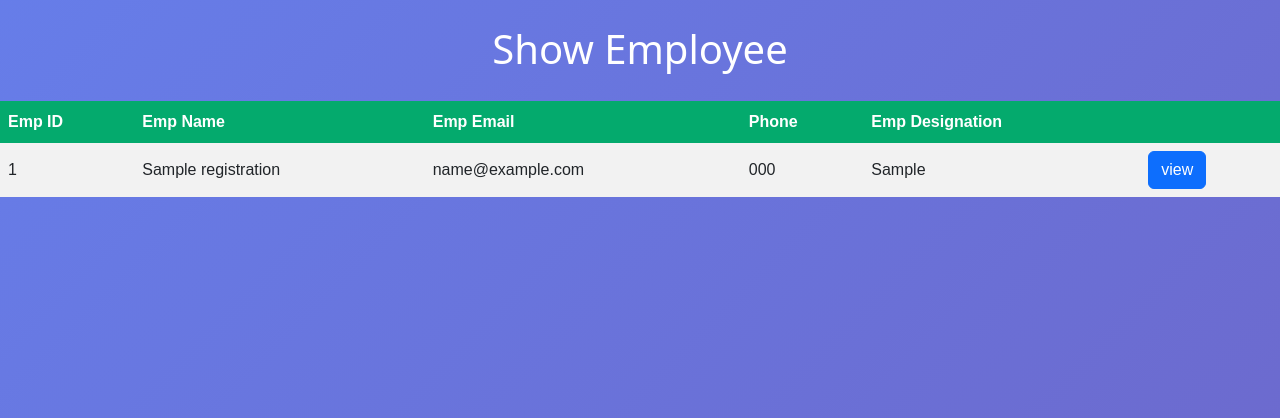
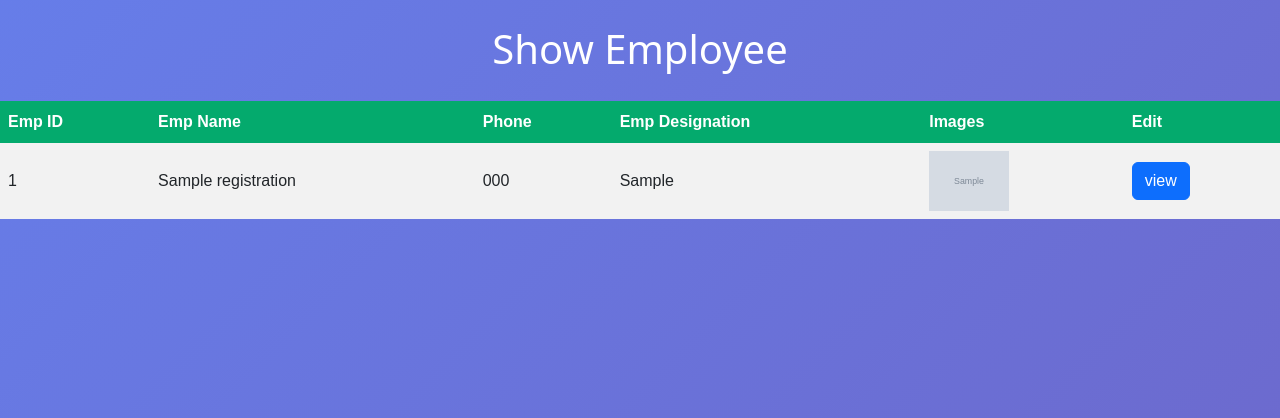
Before and after one commit to random9900/Erp_app, a Flask app: page /admin_showemp in a window 1280 px wide. Shown: the part 75-493 px from the top of the page. Run offline with Flask 3, Linux system fonts and the light colour scheme; tables that the repository leaves empty or names only in its code hold one stand-in row (values such as "Sample post"); grey boxes marked "Sample" are stand-in pictures; some libraries are stand-ins or nearby versions.

Commit message:
Updated admin templates and added uploads folder

```diff
--- a/app.py
+++ b/app.py
@@ -55,7 +55,7 @@ def admin_add_emp():
 @app.route('/admin_showemp')
 def admin_show_emp():
   cur = mysql.connection.cursor()
-  cur.execute('select emp_id,emp_name,emp_email,phone,designation,salary,gender from registration')
+  cur.execute('select emp_id,emp_name,emp_email,phone,designation,salary,gender,emp_img from registration')
   record = cur.fetchall()
   cur.close()
   return render_template('admin_show_emp.html',record = record)
@@ -82,9 +82,15 @@ def admin_search_process():
   data = cur.fetchall()
   cur.close()
   return render_template('admin_search_process.html',data = data)
+
+
+
+
 # -----> Insert
 
-@app.route('/save',methods=['post'])
+upload_folder = "/static/uploads/"
+
+@app.route('/save',methods=['POST'])
 def save():
   id = request.form['empid']
   name = request.form['empname']
@@ -93,20 +99,27 @@ def save():
   designation = request.form['empdesignation']
   salary = request.form['empsalary']
   gender = request.form['empgender']
+  image = request.files['empimg']
+  image.save(upload_folder + image.filename)
 
 # Database Connection Open
   cur = mysql.connection.cursor()
-
 #Query specification
-  cur.execute('insert into registration(emp_id,emp_name,emp_email,phone,designation,salary,gender) values(%s,%s,%s,%s,%s,%s,%s)',(id,name,email,phone,designation,salary,gender))
-
+  cur.execute('insert into registration(emp_id,emp_name,emp_email,phone,designation,salary,gender,emp_img) values(%s,%s,%s,%s,%s,%s,%s,%s)',(id,name,email,phone,designation,salary,gender,image.filename,))
 # transaction save/commit
   mysql.connection.commit()
-
   # Database connection close
   cur.close()
+  return render_template('admin_emp_reg_success.html')
 
-  return render_template('admin_emp_reg_success.html')
+
+
+
+
+
+
+
+
 
 # ------>  select
 
@@ -121,6 +134,12 @@ def admin_emp_list():
   data = cur.fetchall()
   cur.close()
   return render_template('admin_emp_profile.html', data = data)
+
+
+
+
+
+
 
 #------> Update
 
@@ -141,7 +160,13 @@ def admin_emp_update():
   cur.close()
   return render_template('admin_emp_update_success.html')
 
-# -----> delete
+
+
+
+
+
+
+# -----> Delete
 @app.route('/admin_delete_emp')
 def delete_employee():
   id = request.args['id']
@@ -152,12 +177,22 @@ def delete_employee():
   cur.close()
   return render_template('admin_delete_emp.html')
   # flash('Employee deleted successfully!', 'success')
-  return redirect(url_for('admin_show_emp'))
+  # return redirect(url_for('admin_show_emp'))
 
+
+
+
+
+# ---> Logout
 
 @app.route('/logout')
 def logout():
   session["name"]="none"
   return render_template('admin_login.html')
 
-app.run(debug=True)
+
+
+
+
+# app.run(debug=True)
+if __name__ == "__main__": app.run(debug=True)
--- a/templates/admin_add_emp.html
+++ b/templates/admin_add_emp.html
@@ -3,7 +3,7 @@
 <section>
   <h1>Employee Registration Form</h1>
 
-  <form  action="/save" method="post" class="form-details">
+  <form  action="/save" method="POST" class="form-details" enctype="multipart/form-data">
     <label>Emp Id:</label>
     <input type="text" name="empid" class="form-control ">
 
@@ -25,6 +25,10 @@
     <label>Emp Gender:</label>
     <input type="text" name="empgender" class="form-control"><br>
 
+    <label>Upload Image:</label>
+    <input type="file" name="empimg" class="form-control"><br>
+
+
     <input type="submit" value="Register" class="btn btn-success" >
   </form>
 
--- a/templates/admin_show_emp.html
+++ b/templates/admin_show_emp.html
@@ -33,22 +33,25 @@ th {
          <tr>
             <th>Emp ID</th>
             <th>Emp Name</th>
-            <th>Emp Email</th>
+            <!-- <th>Emp Email</th> -->
             <th>Phone</th>
             <th>Emp Designation</th>
             <!-- <th>Emp salary</th> -->
             <!-- <th>Emp Gender</th> -->
-            <th></th>
+            <th>Images</th>
+            <th>Edit</th>
           </tr>
         {% for i in record %}
          <tr>
             <td>{{i[0]}}</td>
             <td>{{i[1]}}</td>
-            <td>{{i[2]}}</td>
+            <!-- <td>{{i[2]}}</td> -->
             <td>{{i[3]}}</td>
             <td>{{i[4]}}</td>
             <!-- <td>{{i[5]}}</td> -->
             <!-- <td>{{i[6]}}</td> -->
+             <td><img src="/static/uploads/{{i[7]}}" width="80px"></td>
+
             <td><a href="/admin_emp_profile?EmpId={{i[0]}}" class="btn btn-primary">view</td>
           </tr>
         {% endfor %}
```
Also changed, not shown: static/uploads/user1.jpg (added).
